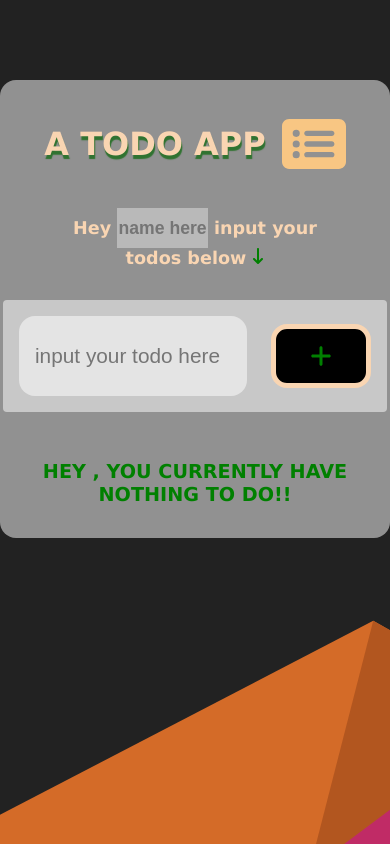
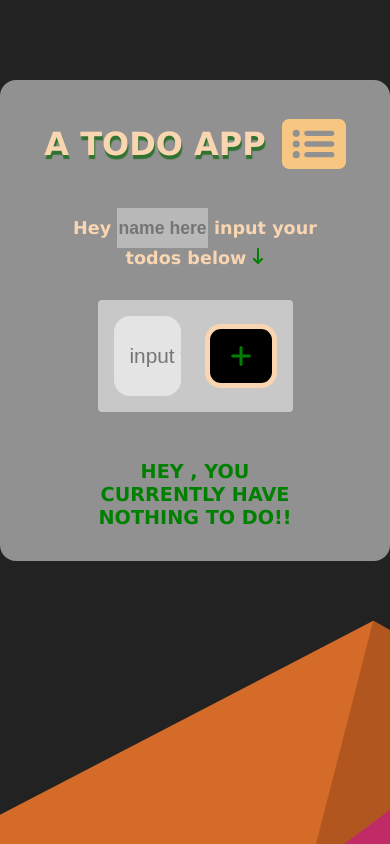
Before and after one commit to Oreolion/AppwithVue, a Vue app: page / in a window 390 px wide. Built offline with nearby package versions, Linux system fonts and the light colour scheme.

Commit message:
add css.

```diff
--- a/src/components/Todo.vue
+++ b/src/components/Todo.vue
@@ -193,7 +193,7 @@ export default {
   justify-content: center;
   margin: 5rem auto;
   background-color: rgba(360, 360, 360, 0.5);
-  padding: 2rem 15%;
+  padding: 2rem;
   border-radius: 1rem;
 }
 
@@ -233,7 +233,7 @@ p input[placeholder] {
 
 .container h1 + p {
   color: #f9d5b2;
-  max-width: 24rem;
+  max-width: 32rem;
   text-align: center;
   margin-bottom: 2rem;
 
@@ -242,6 +242,8 @@ p input[placeholder] {
 .todo__section p {
   color: green;
   text-align: center;
+  max-width: 32rem;
+
 
 }
 
@@ -412,7 +414,7 @@ p input[placeholder] {
   }
 
   #todo__container form {
-    width: 26rem;
+    max-width: 27rem;
   }
 
   .container h1 {
```
